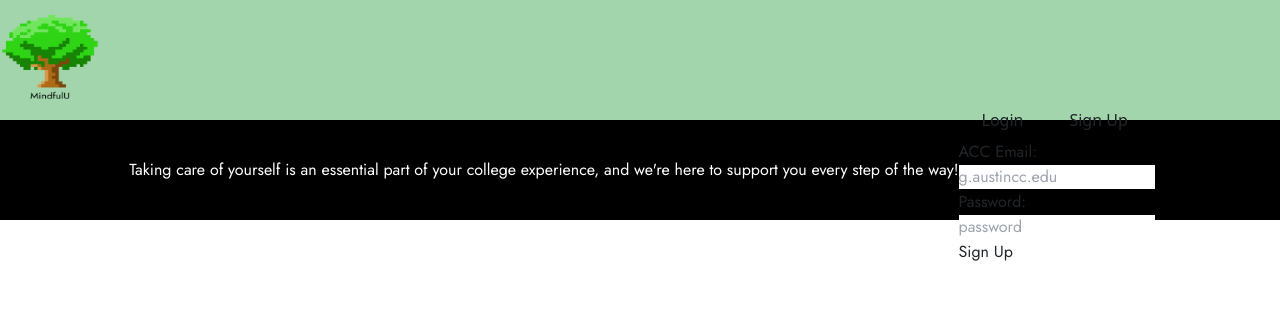
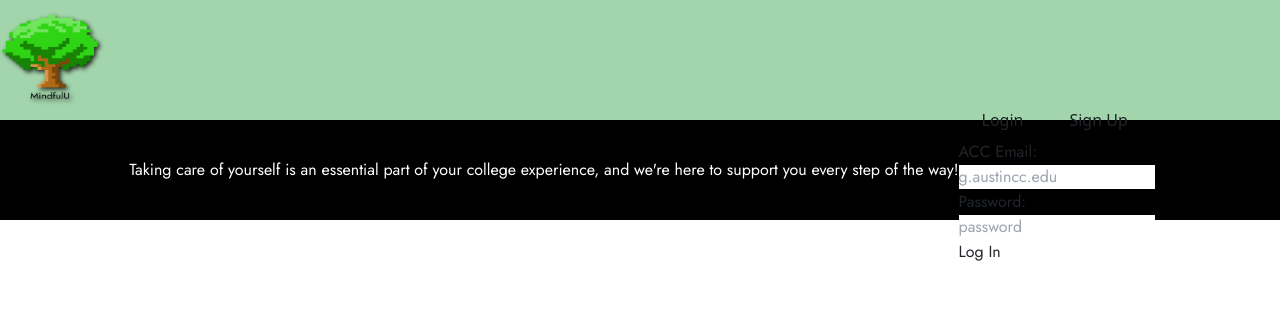
Before and after one commit to leoqode/Riverhacks23, a React (Vite) app in the folder frontend/: page /about in a window 1280 px wide. Both pictures are taken after a click on the button "Login". Shown: the top 314 px of the page. Built offline with nearby package versions, Linux system fonts and the light colour scheme; no server answers.

Commit message:
Style changes

```diff
--- a/frontend/src/components/LandingPage.css
+++ b/frontend/src/components/LandingPage.css
@@ -1,4 +1,3 @@
-
 .landingPageButton {
 
     background-color:#557c83;
@@ -28,6 +27,8 @@
 
     width: 25%;
     height: "auto";
+    -webkit-filter: drop-shadow(2px 2px 2px #222);
+    filter: drop-shadow(2px 2px 2px #222);
 }
 
 .landingPageButton {
--- a/frontend/src/components/LoginComponent.jsx
+++ b/frontend/src/components/LoginComponent.jsx
@@ -22,7 +22,7 @@ const LoginComponent = ({id, setUser}) => {
         <input style={{fontFamily:'Jost'}} type='password' name="password" placeholder='password' />
         {/* Sign Up button */}
         <button style={{fontFamily:'Jost'}} onSubmit={handleSubmit} type='submit'>
-          Sign Up
+          Log In
         </button>
       </form>
     </div>
--- /dev/null
+++ b/frontend/src/components/Nav.css
@@ -0,0 +1,4 @@
+.img{
+    -webkit-filter: drop-shadow(2px 2px 2px #222);
+    filter: drop-shadow(2px 2px 2px #222);
+}
--- a/frontend/src/pages/Game.css
+++ b/frontend/src/pages/Game.css
@@ -14,11 +14,15 @@
 
 .modall{
   width: 400px;
-  height: 200px;
+  height: fit-content;
   position: absolute;
+  border-radius: 5px;
   top: 50%;
   left: 50%;
   margin: -100px 0 0 -200px;
   background-color: white;
   padding: 10px;
+  -webkit-filter: drop-shadow(2px 2px 2px #222);
+  filter: drop-shadow(2px 2px 2px #222);
+  justify-content: center;
 }
```
